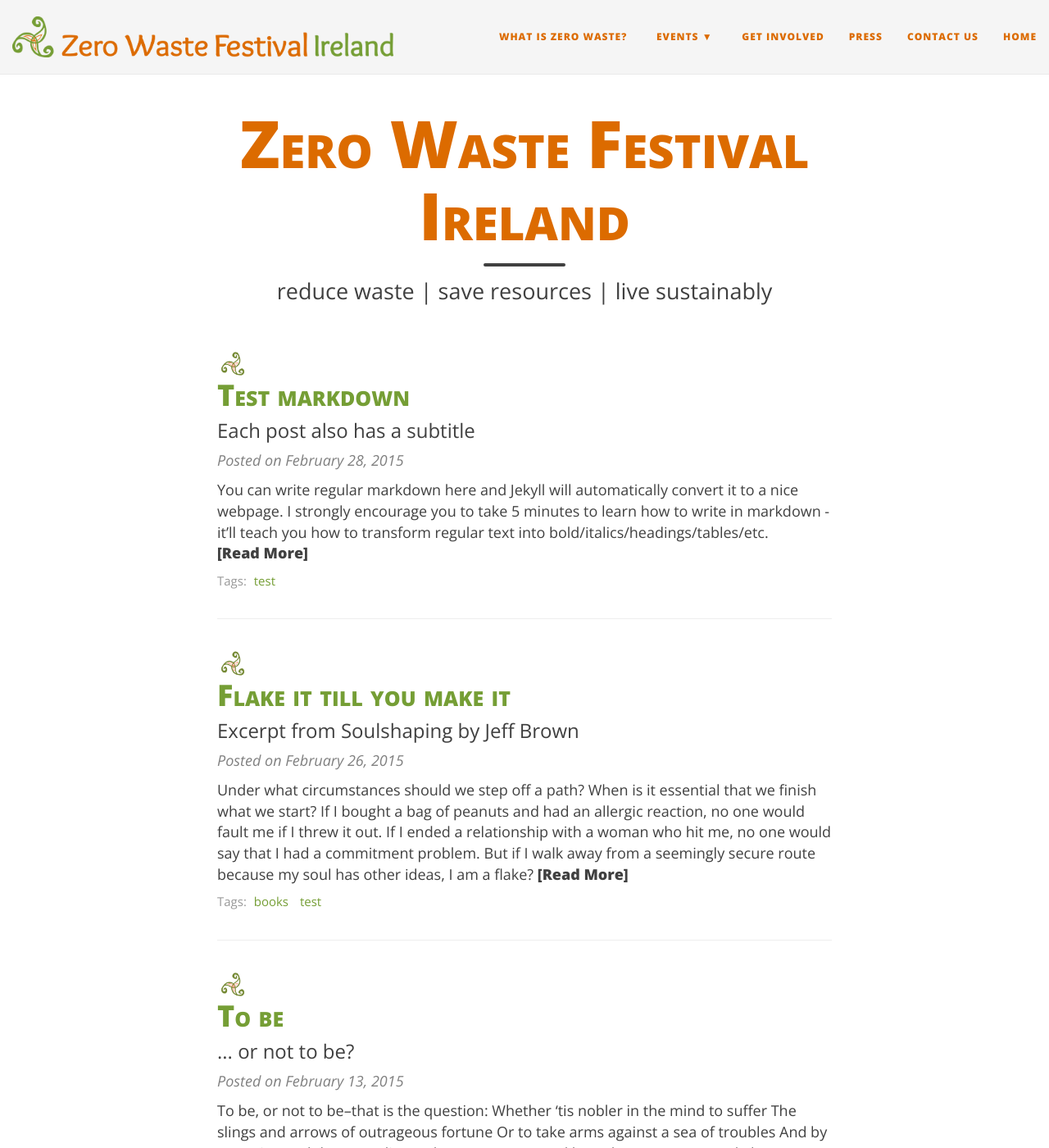
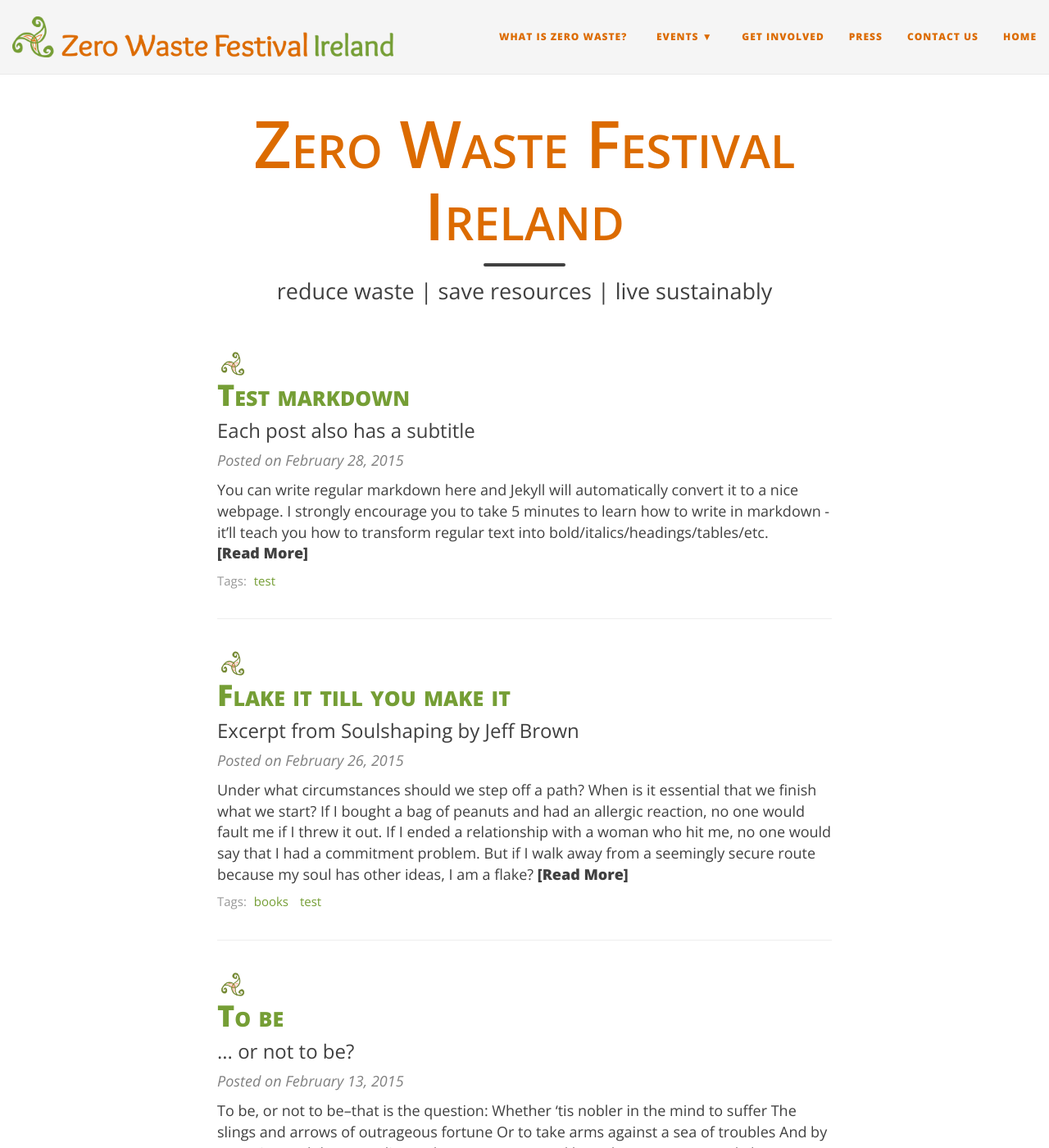
Before and after one commit to jknappe/zw-ireland, a Jekyll site: the page built from index.html, in a window 1280 px wide and 1400 px high. Shown: the whole window at 82% size. Built offline with Jekyll 4.4.1, drawn with Linux system fonts in a browser that asks for light colours; nearby versions of some CDN libraries; the list of posts is cut into pages by our own code.

Commit message:
changes h1 font style

```diff
--- a/css/main.css
+++ b/css/main.css
@@ -23,7 +23,8 @@
 }
 h1 {
   font-family: 'Overlock', 'Open Sans', 'Helvetica Neue', Helvetica, Arial, sans-serif;
-  font-weight: 800;
+  font-weight: 600;
+  font-size: 2.0em;
   font-variant: small-caps;
   color: #DC6B00;
 }
```
